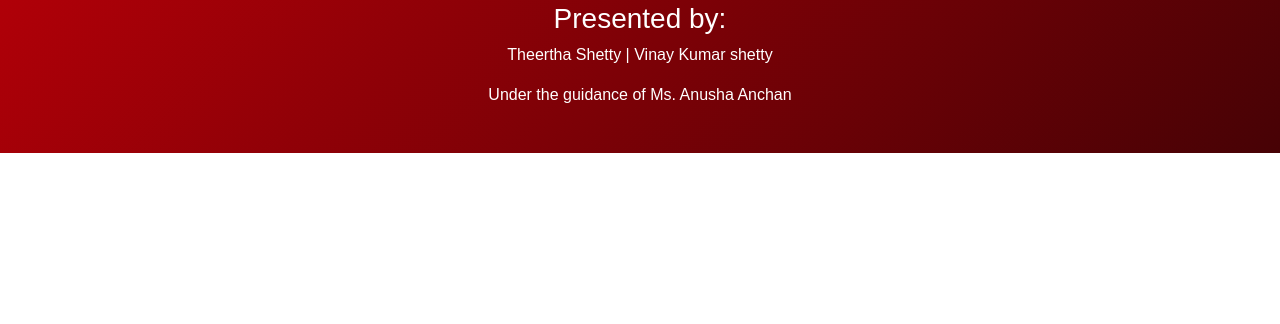
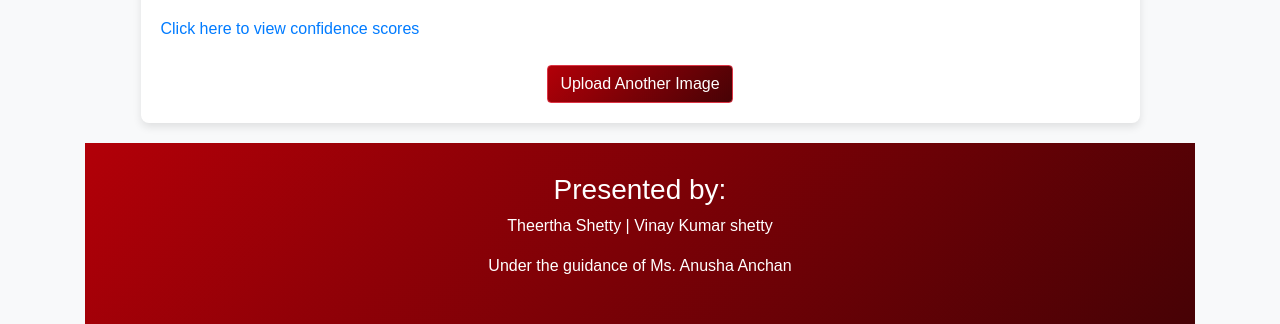
Before and after one commit to sannidhibhat82/fundus_detection, a Django app: template template/result.html in a window 1280 px wide. Shown: the part 735-1059 px from the top of the page. Before the commit the page ends 888 px from the top, so only its background shows below. Run offline with Django 5.2, Linux system fonts and the light colour scheme; the template is opened without the code that fills it, so the values that code supplies are empty; some libraries are stand-ins or nearby versions.

Commit message:
Update result

```diff
--- a/template/result.html
+++ b/template/result.html
@@ -41,8 +41,56 @@
         <strong>Good News!</strong> Keep up with regular eye exams to ensure your continued health.
     </div>
     {% endif %}
+
+    <!-- Context about confidence scores -->
+    <div class="confidence-info mt-4">
+        <h5><strong>Confidence Scores</strong></h5>
+        <h6>Understanding Confidence Scores</h6>
+        <p>The confidence score represents how sure the model is about its prediction. A higher score indicates more certainty about the classification. Below, you can see the confidence levels for each potential diagnosis.</p>
+    </div>
+
+    <!-- Text link to show confidence details -->
+    <p><span class="text-primary" style="cursor: pointer;" id="toggle-confidence" onclick="toggleConfidence()">Click here to view confidence scores</span></p>
+
+    <!-- Confidence scores displayed in progress bars -->
+    <div id="confidence-scores" style="display: none;" class="mt-4">
+        <h3>Model Insights:</h3>
+        <div id="progress-bars" class="container">
+            {% for class_name, confidence in confidences.items %}
+                <div class="row align-items-center mb-2">
+                    <div class="col-md-3">
+                        <strong>{{ class_name }}</strong>
+                    </div>
+                    <div class="col-md-8">
+                        <div class="progress">
+                            <div class="progress-bar" role="progressbar" style="width: {{ confidence|floatformat:2 }}%;" aria-valuenow="{{ confidence|floatformat:2 }}" aria-valuemin="0" aria-valuemax="100">
+                                <span class="sr-only">{{ confidence|floatformat:2 }}%</span> <!-- For screen readers -->
+                            </div>
+                        </div>
+                    </div>
+                    <div class="col-md-1 text-right">
+                        <span class="progress-percentage">{{ confidence|floatformat:2 }}%</span>
+                    </div>
+                </div>
+            {% endfor %}
+        </div>
+    </div>
     <div class="text-center mt-4">
         <a href="{% url 'predict_disease' %}" class="btn btn-danger">Upload Another Image</a>
-    </div>
+
 </div>
+
+<script>
+    function toggleConfidence() {
+        var confidenceSection = document.getElementById("confidence-scores");
+        var link = document.getElementById("toggle-confidence");
+        if (confidenceSection.style.display === "none") {
+            confidenceSection.style.display = "block";
+            link.textContent = "Hide confidence scores";
+        } else {
+            confidenceSection.style.display = "none";
+            link.textContent = "Click here to view confidence scores";
+        }
+    }
+</script>
 {% endblock %}
```
